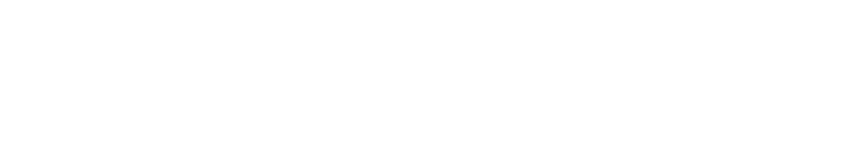
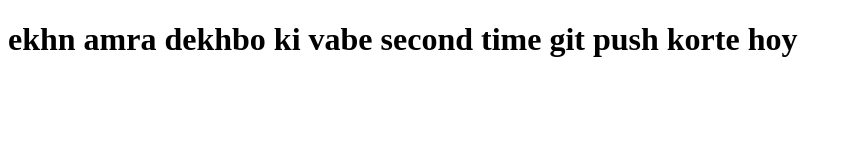
Before and after one commit to sayed132/my-third-repo, a plain HTML site: page web.html in a window 1280 px wide. Shown: the whole page, without its empty margins (0-851 px from the left). Drawn offline with Linux system fonts and the light colour scheme.

Commit message:
i added h1 and css file

```diff
--- a/web.html
+++ b/web.html
@@ -7,6 +7,7 @@
     <title>my github third </title>
 </head>
 <body>
+    <h1>ekhn amra dekhbo ki vabe second time git push korte hoy</h1>
 
 </body>
 </html>
```
Also changed, not shown: style.css (added).
